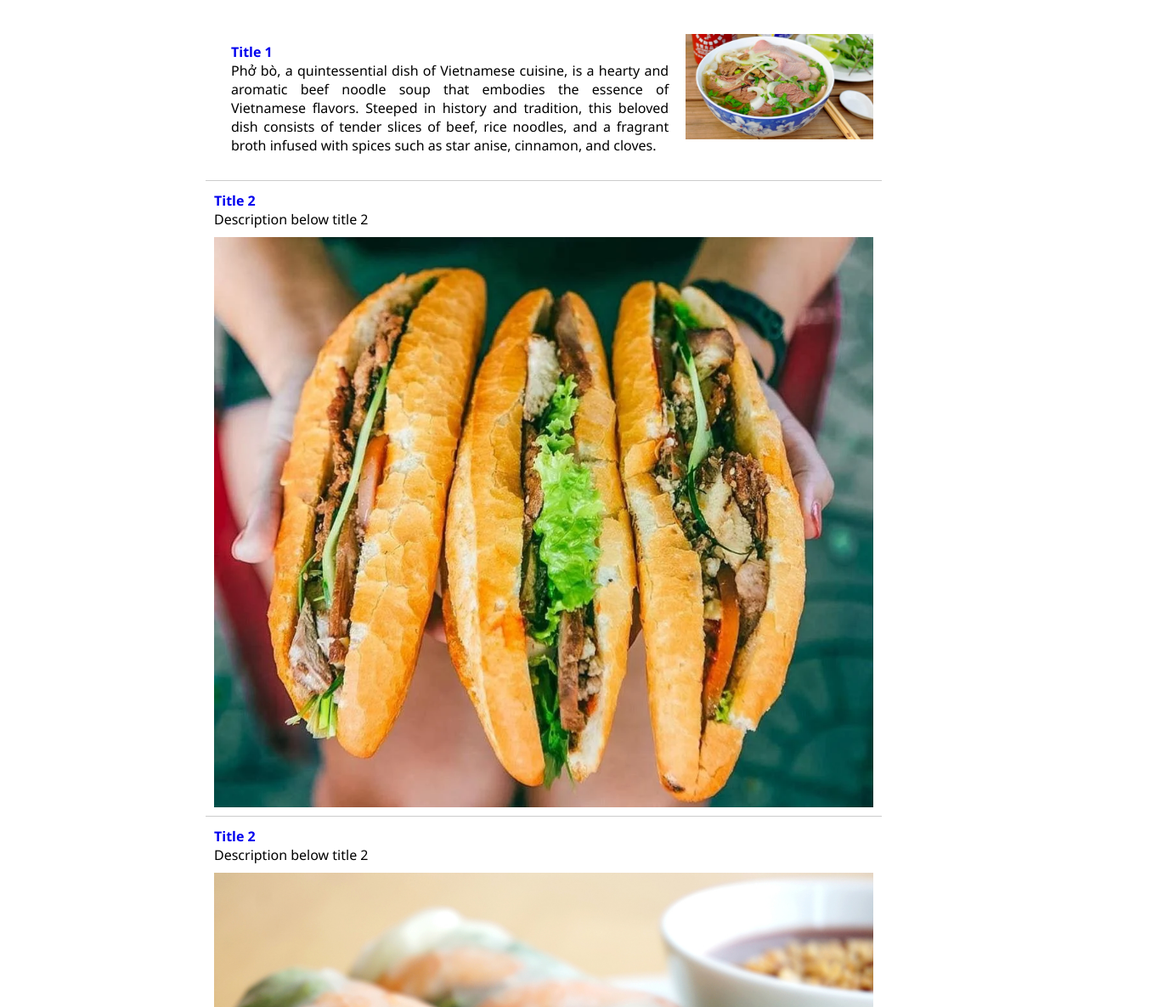
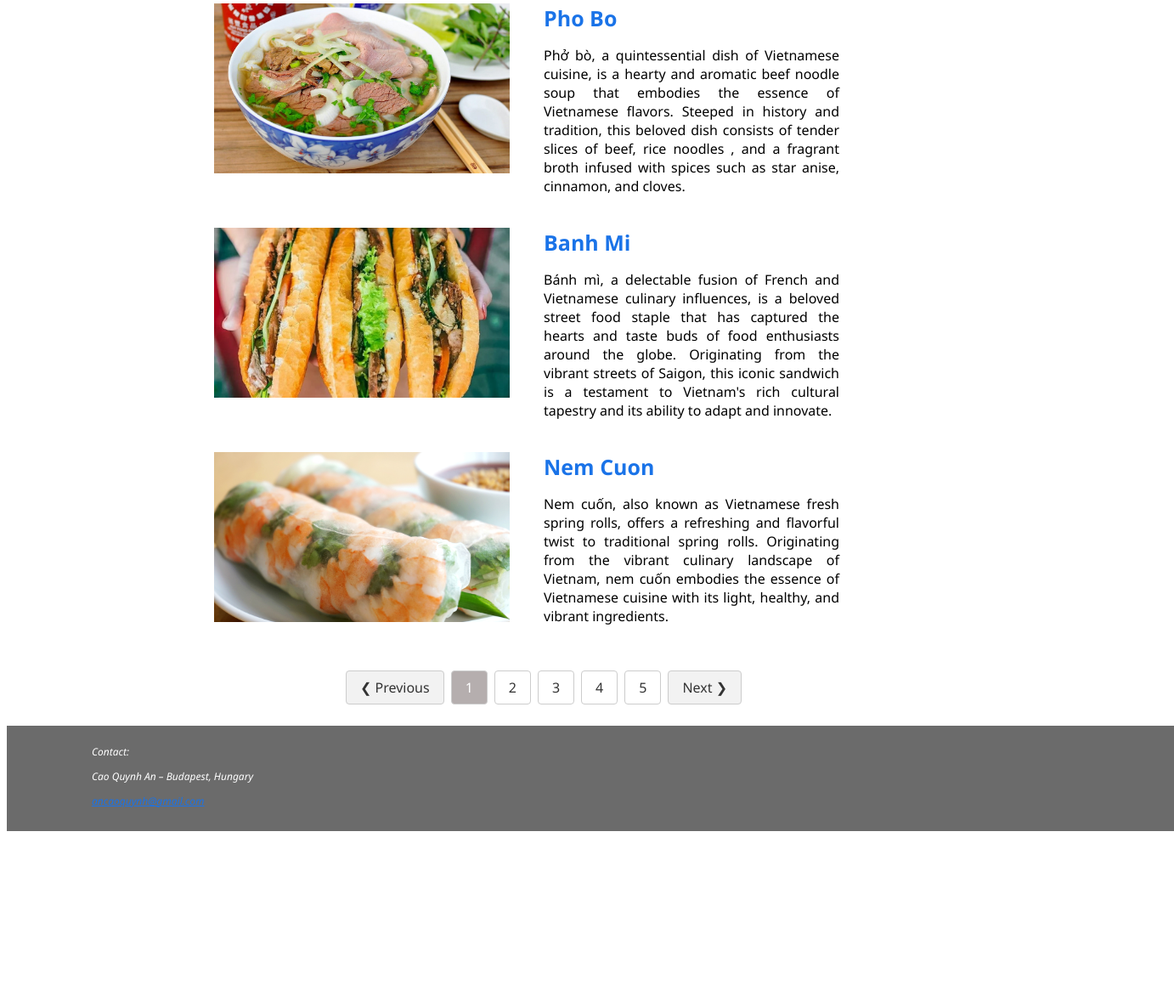
Before and after one commit to anquynhcao/Vietfood_website, a plain HTML site: page recipepage.html in a window 1280 px wide. Shown: the part 220-1405 px from the top of the page at 85% size, 1382 px wide, since content can reach past the window. After the commit the page ends 1206 px from the top, so only its background shows below. Drawn offline with Linux system fonts and the light colour scheme.

Commit message:
finish recipe page

```diff
--- a/CSS/navbar.css
+++ b/CSS/header.css
@@ -1,4 +1,4 @@
-/* Navigation Bar */
+/* Navigation Bar & body main page*/
 .navbar {
     overflow: hidden;
     background-color: #6b6b6b;
@@ -30,3 +30,27 @@
     background-color: #ddd;
     color: rgb(12, 12, 12);
   }
+
+
+  /* body main page */
+  body {
+    font-family: "Segoe UI", sans-serif;
+  }
+
+
+
+  .main-page {
+    max-width: 800px;
+    margin: 0 auto;
+    position: relative;
+  }
+
+
+a {
+    color: #1a73e8;
+}
+
+a:visited {
+  color: #663399;
+  font-weight: bold;
+}
--- a/CSS/styles.css
+++ b/CSS/mainpage.css
@@ -1,21 +1,9 @@
-/* Add your existing CSS styles here */
-body {
-  font-family: "Segoe UI", sans-serif; /* Add font-family */
-}
-
-
 
 /* Title Big*/
 .title {
   text-align: center;
   font-size: 25px;
   margin-top: 20px;
-}
-
-.main-page {
-  max-width: 800px;
-  margin: 0 auto;
-  position: relative;
 }
 
 * {box-sizing:border-box}
@@ -183,94 +171,3 @@ hr {
   justify-content: center;
 
 }
-
-
-
-/* Page 2 */
-/* CSS for search button */
-.search {
-  text-align: center;
-  margin-top: 20px;
-}
-
-.search input[type="text"] {
-  padding: 8px;
-  width: 600px;
-  border: 1px solid #ccc;
-  border-radius: 4px;
-  font-size: 16px;
-}
-
-.search button {
-  padding: 8px 20px;
-  background-color: #4CAF50;
-  color: white;
-  border: none;
-  border-radius: 4px;
-  cursor: pointer;
-  font-size: 16px;
-  margin-left: 5px; /* Add spacing between input and button */
-}
-
-.search button:hover {
-  background-color: #45a049;
-}
-
-
-
-
-/* recipe table content */
-
-.recipe-table {
-  margin-top: 20px;
-}
-
-.recipe-table table {
-  width: 100%;
-}
-
-.recipe-table td {
-  vertical-align: top;
-  padding: 10px;
-  border-bottom: 1px solid #ccc;
-}
-
-.recipe-table a {
-  text-decoration: none;
-  font-weight: bold;
-}
-
-.recipe-table img {
-  max-width: 100%;
-  height: auto;
-  display: block;
-  margin-top: 10px;
-}
-
-.container {
-  display: flex; /* Use flexbox */
-}
-
-.left {
-  flex: 7; /* Takes 70% of the container */
-  background-color: #f0f0f0; /* Just for visualization */
-}
-
-.right {
-  flex: 3; /* Takes 30% of the container */
-  background-color: #ccc; /* Just for visualization */
-}
-
-.post-content {
-  display: flex;
-}
-
-.post-description {
-  flex:7;
-  text-align: justify;
-  margin: 20px;
-}
-
-.post-image {
-  flex: 3;
-}
--- /dev/null
+++ b/CSS/recipepage.css
@@ -0,0 +1,126 @@
+
+.title {
+    text-align: center;
+    font-size: 20px;
+    margin-top: 20px;
+  }
+
+
+/* Page 2 */
+/* CSS for search button */
+.search {
+    text-align: center;
+    margin-top: 20px;
+  }
+
+  .search input[type="text"] {
+    padding: 8px;
+    width: 650px;
+    border: 1px solid #ccc;
+    border-radius: 4px;
+    font-size: 16px;
+  }
+
+    .search button {
+    padding: 8px 20px;
+    background-color: #4CAF50;
+    color: white;
+    border: none;
+    border-radius: 4px;
+    cursor: pointer;
+    font-size: 16px;
+    margin-left: 5px; /* Add spacing between input and button */
+  }
+
+  .search button:hover {
+    background-color: #45a049;
+  }
+
+
+
+
+  /* recipe table content */
+
+.recipe-table {
+    margin-top: 20px;
+  }
+
+  .recipe-table table {
+    width: 100%;
+  }
+
+  .recipe-table td {
+    vertical-align: top;
+    padding: 10px;
+
+  }
+
+  .recipe-table a {
+    text-decoration: none;
+    font-weight: bold;
+  }
+
+  .recipe-table img {
+    width: 100%;
+    height: 100%;
+    display: block;
+
+    object-fit: cover;
+  }
+
+  .post-name {
+    font-size: 25px;
+    font-weight: bold;
+  }
+  .post-content {
+    display: flex;
+  }
+
+  .post-description {
+    flex:5;
+    text-align: justify;
+    margin-left: 40px;
+    margin-right: 40px;
+  }
+
+  .post-image {
+    flex:5;
+    width: 300px;
+    height: 200px;
+    overflow: hidden;
+  }
+
+
+  /* pagination */
+  .pagination {
+    display: flex;
+    justify-content: center;
+    align-items: center;
+    margin: 25px 10px;
+  }
+
+  .page, .prev, .next {
+    padding: 8px 16px;
+    margin: 0 4px;
+    text-decoration: none;
+    color: #333;
+    border: 1px solid #ccc;
+    border-radius: 4px;
+  }
+
+  .page:hover, .prev:hover, .next:hover {
+    background-color: #f2f2f2;
+  }
+
+  .prev, .next {
+    background-color: #f2f2f2;
+  }
+
+  .prev:hover, .next:hover {
+    background-color: #ddd;
+  }
+
+  .page.active {
+    background-color: #b5aeae;
+    color: #fff;
+  }
--- a/recipepage.html
+++ b/recipepage.html
@@ -4,15 +4,15 @@
         <meta charset="UTF-8">
         <meta name="viewport" content="width=device-width, initial-scale=1.0">
         <title>VietFood Recipes Detail Page</title>
-        <link rel="stylesheet" href="./CSS/styles.css">
-        <link rel="stylesheet" href="./CSS/navbar.css">
+        <link rel="stylesheet" href="./CSS/recipepage.css">
+        <link rel="stylesheet" href="./CSS/header.css">
         <link rel="stylesheet" href="./CSS/footer.css">
     </head>
     <body>
          <!-- Navigation Bar -->
         <div class="navbar">
             <a href="index.html">Main Page</a>
-            <a class="active" href="styles.html">Recipe Page</a>
+            <a class="active" href="recipepage.html">Recipe Page</a>
             <a href="#">Add Recipe</a>
         </div>
 
@@ -32,46 +32,101 @@
             </div>
 
 
+
+
+
             <div class="recipe-table">
                 <table>
                     <tr>
                         <td>
                             <div class="post-content">
-                                <div class="post-description">
-                                    <a href="page1.html">Title 1</a><br>
-                                    Phở bò, a quintessential dish of Vietnamese cuisine,
-                                     is a hearty and aromatic beef noodle soup
-                                     that embodies the essence of Vietnamese
-                                      flavors. Steeped in history and tradition,
-                                       this beloved dish consists of tender slices
-                                       of beef, rice noodles, and a fragrant broth
-                                       infused with spices such as star anise, cinnamon,
-                                        and cloves.<br>
+
+                                <div class="post-image">
+                                    <a href="phobo.html"><img src="./media/pho.jpg" alt="Image 1"></a>
                                 </div>
 
-                                <div class="post-image">
-                                    <a href="page1.html"><img src="./media/pho.jpg" alt="Image 1"></a>
+                                <div class="post-description">
+
+                                    <a class ="post-name" href="phobo.html">Pho Bo</a><br>
+
+                                    <p>Phở bò, a quintessential dish of Vietnamese cuisine,
+                                    is a hearty and aromatic beef noodle soup that embodies
+                                    the essence of Vietnamese flavors.
+                                    Steeped in history and tradition, this beloved
+                                    dish consists of tender slices of beef, rice noodles
+                                    , and a fragrant broth infused with spices such as
+                                     star anise, cinnamon, and cloves.</p>
                                 </div>
+
+
                             </div>
                         </td>
                     </tr>
+
                     <tr>
                         <td>
-                            <a href="page2.html">Title 2</a><br>
-                            Description below title 2<br>
-                            <a href="page2.html"><img src="./media/banhmi.jpg" alt="Image 2"></a>
-                        </td>
-                    </tr>
-                    <tr>
-                        <td>
-                            <a href="page2.html">Title 2</a><br>
-                            Description below title 2<br>
-                            <a href="page2.html"><img src="./media/nemcuon.jpg" alt="Image 3"></a>
+                            <div class="post-content">
+
+                                <div class="post-image">
+                                    <a href="banhmi.html"><img src="./media/banhmi.jpg" alt="Image 2"></a>
+                                </div>
+
+                                <div class="post-description">
+                                    <a class="post-name" href="banhmi.html">Banh Mi</a><br>
+                                    <p>Bánh mì, a delectable fusion of French and Vietnamese
+                                        culinary influences, is a beloved street food staple
+                                        that has captured the hearts and taste buds of food
+                                        enthusiasts around the globe. Originating from the
+                                        vibrant streets of Saigon, this iconic sandwich is a
+                                        testament to Vietnam's rich cultural tapestry and
+                                        its ability to adapt and innovate.</p>
+                                </div>
+
+                            </div>
                         </td>
                     </tr>
 
+
+                    <tr>
+                        <td>
+                            <div class="post-content">
+                                <div class="post-image">
+                                    <a href="nemcuon.html"><img src="./media/nemcuon.jpg" alt="Image 3"></a>
+                                </div>
+
+
+                                <div class="post-description">
+                                    <a class="post-name" href="nemcuon.html">Nem Cuon</a><br>
+                                    <p>Nem cuốn, also known as Vietnamese fresh spring rolls,
+                                        offers a refreshing and flavorful twist to traditional
+                                        spring rolls. Originating from the vibrant culinary
+                                        landscape of Vietnam, nem cuốn embodies the essence
+                                        of Vietnamese cuisine with its light, healthy, and vibrant
+                                        ingredients.</p>
+                                </div>
+
+                            </div>
+                        </td>
+                    </tr>
+
+
+
+
+
                 </table>
             </div>
+
+
+            <!-- pagination -->
+            <div class="pagination">
+                <a href="#" class="prev">&#10094; Previous</a>
+                <a href="#" class="page active">1</a>
+                <a href="#" class="page">2</a>
+                <a href="#" class="page">3</a>
+                <a href="#" class="page">4</a>
+                <a href="#" class="page">5</a>
+                <a href="#" class="next">Next &#10095;</a>
+              </div>
 
 
 
@@ -79,6 +134,20 @@
         </div>
 
 
+
+        <!-- Footer -->
+    <footer class="footer">
+
+        <address>
+            <p>Contact:</p>
+            <p>Cao Quynh An – Budapest, Hungary</p>
+            <a href="mailto:ancaoquynh@gmail.com">ancaoquynh@gmail.com</a>
+        </address>
+        <br>
+    </footer>
+
+
+
         <script src="./javascript/recipe-page-script.js"></script>
     </body>
 </html>
```
Also changed, not shown: index.html (+2 -2 lines).
